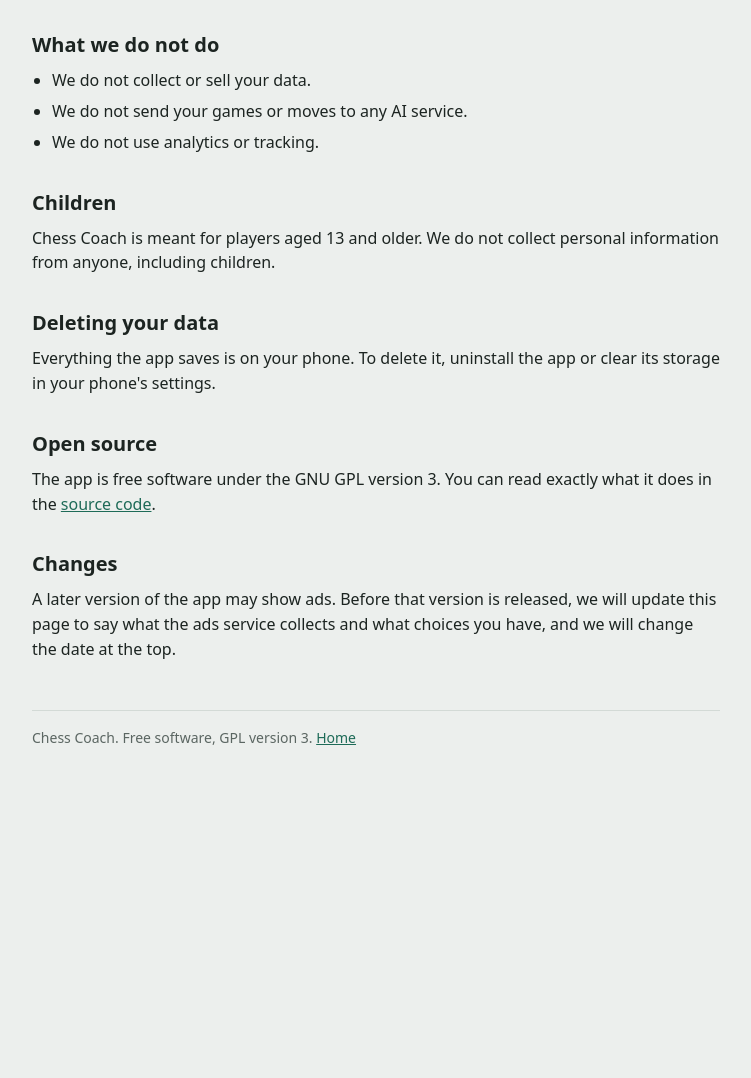
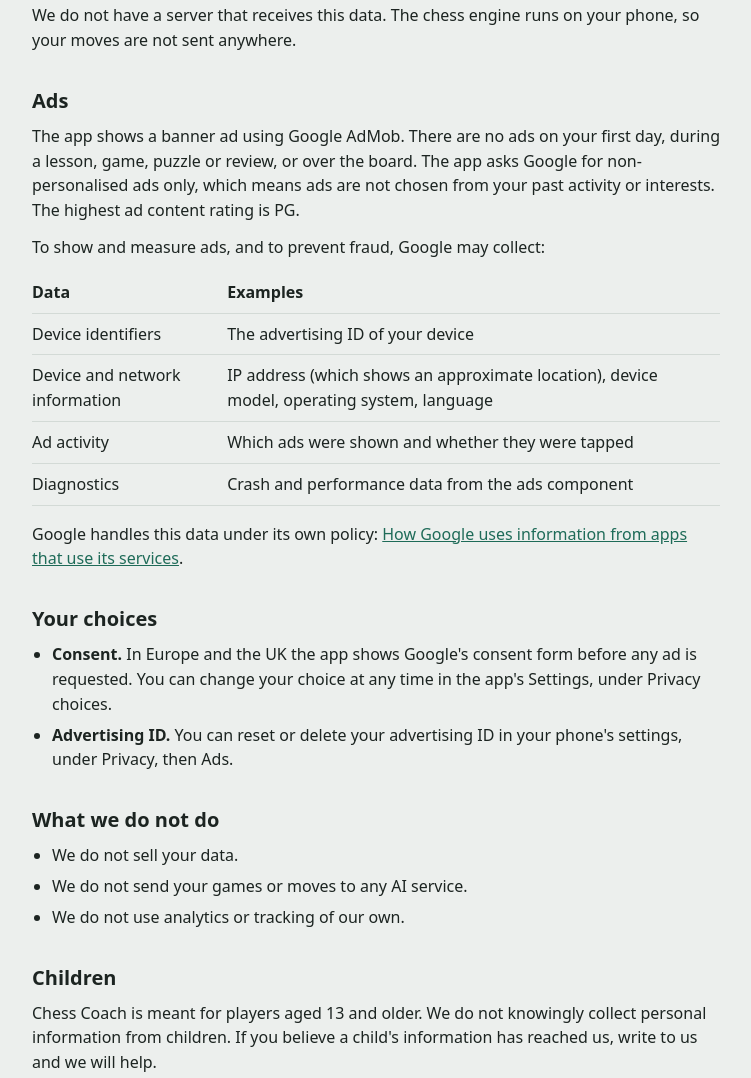
Before and after one commit to hnchennai/hnchennai.github.io, a plain HTML site: page privacy.html in a window 1280 px wide. Shown: the part 776-1854 px from the top of the page, without its empty margins (264-1015 px from the left). Before the commit the page ends 1584 px from the top, so only its background shows below. Drawn offline with Linux system fonts and the light colour scheme.

Commit message:
Privacy policy: the app shows non-personalised ads through Google AdMob
Co-Authored-By: Claude Fable 5.2 <noreply@anthropic.com>

```diff
--- a/privacy.html
+++ b/privacy.html
@@ -4,7 +4,7 @@
 <meta charset="utf-8">
 <meta name="viewport" content="width=device-width, initial-scale=1">
 <title>Privacy policy: Chess Coach</title>
-<meta name="description" content="What the Chess Coach app stores and the choices you have.">
+<meta name="description" content="What the Chess Coach app stores, what it shares for ads, and the choices you have.">
 <link rel="icon" href="icon.png">
 <link rel="stylesheet" href="style.css">
 </head>
@@ -20,14 +20,15 @@
 
   <main>
     <h1>Privacy policy</h1>
-    <p class="note">Applies to the Chess Coach app for Android (package com.suresh.chesscoach). Last updated: 19 November 2026.</p>
+    <p class="note">Applies to the Chess Coach app for Android (package com.suresh.chesscoach). Last updated: 21 November 2026.</p>
 
     <div class="card">
       <h2>The short version</h2>
       <ul class="plain">
         <li>Your games, progress and settings stay on your phone. We do not receive them.</li>
         <li>The app has no sign-up. It does not ask for your name, email, contacts, location or photos.</li>
-        <li>The app has no ads, no analytics and no tracking.</li>
+        <li>The app shows ads from Google AdMob. The ads are not personalised. Google collects some device data to show and measure them.</li>
+        <li>The app has no analytics and no tracking of its own.</li>
       </ul>
     </div>
 
@@ -43,24 +44,42 @@
     </ul>
     <p>We do not have a server that receives this data. The chess engine runs on your phone, so your moves are not sent anywhere.</p>
 
+    <h2>Ads</h2>
+    <p>The app shows a banner ad using Google AdMob. There are no ads on your first day, during a lesson, game, puzzle or review, or over the board. The app asks Google for non-personalised ads only, which means ads are not chosen from your past activity or interests. The highest ad content rating is PG.</p>
+    <p>To show and measure ads, and to prevent fraud, Google may collect:</p>
+    <table>
+      <tr><th>Data</th><th>Examples</th></tr>
+      <tr><td>Device identifiers</td><td>The advertising ID of your device</td></tr>
+      <tr><td>Device and network information</td><td>IP address (which shows an approximate location), device model, operating system, language</td></tr>
+      <tr><td>Ad activity</td><td>Which ads were shown and whether they were tapped</td></tr>
+      <tr><td>Diagnostics</td><td>Crash and performance data from the ads component</td></tr>
+    </table>
+    <p>Google handles this data under its own policy: <a href="https://policies.google.com/technologies/partner-sites">How Google uses information from apps that use its services</a>.</p>
+
+    <h2>Your choices</h2>
+    <ul class="plain">
+      <li><strong>Consent.</strong> In Europe and the UK the app shows Google's consent form before any ad is requested. You can change your choice at any time in the app's Settings, under Privacy choices.</li>
+      <li><strong>Advertising ID.</strong> You can reset or delete your advertising ID in your phone's settings, under Privacy, then Ads.</li>
+    </ul>
+
     <h2>What we do not do</h2>
     <ul class="plain">
-      <li>We do not collect or sell your data.</li>
+      <li>We do not sell your data.</li>
       <li>We do not send your games or moves to any AI service.</li>
-      <li>We do not use analytics or tracking.</li>
+      <li>We do not use analytics or tracking of our own.</li>
     </ul>
 
     <h2>Children</h2>
-    <p>Chess Coach is meant for players aged 13 and older. We do not collect personal information from anyone, including children.</p>
+    <p>Chess Coach is meant for players aged 13 and older. We do not knowingly collect personal information from children. If you believe a child's information has reached us, write to us and we will help.</p>
 
     <h2>Deleting your data</h2>
-    <p>Everything the app saves is on your phone. To delete it, uninstall the app or clear its storage in your phone's settings.</p>
+    <p>Everything the app saves is on your phone. To delete it, uninstall the app or clear its storage in your phone's settings. For data held by Google for ads, use the choices above and your Google account settings.</p>
 
     <h2>Open source</h2>
     <p>The app is free software under the GNU GPL version 3. You can read exactly what it does in the <a href="https://github.com/hnchennai/chess-coach">source code</a>.</p>
 
     <h2>Changes</h2>
-    <p>A later version of the app may show ads. Before that version is released, we will update this page to say what the ads service collects and what choices you have, and we will change the date at the top.</p>
+    <p>If this policy changes, we will update this page and the date at the top.</p>
   </main>
 
   <footer>
```
